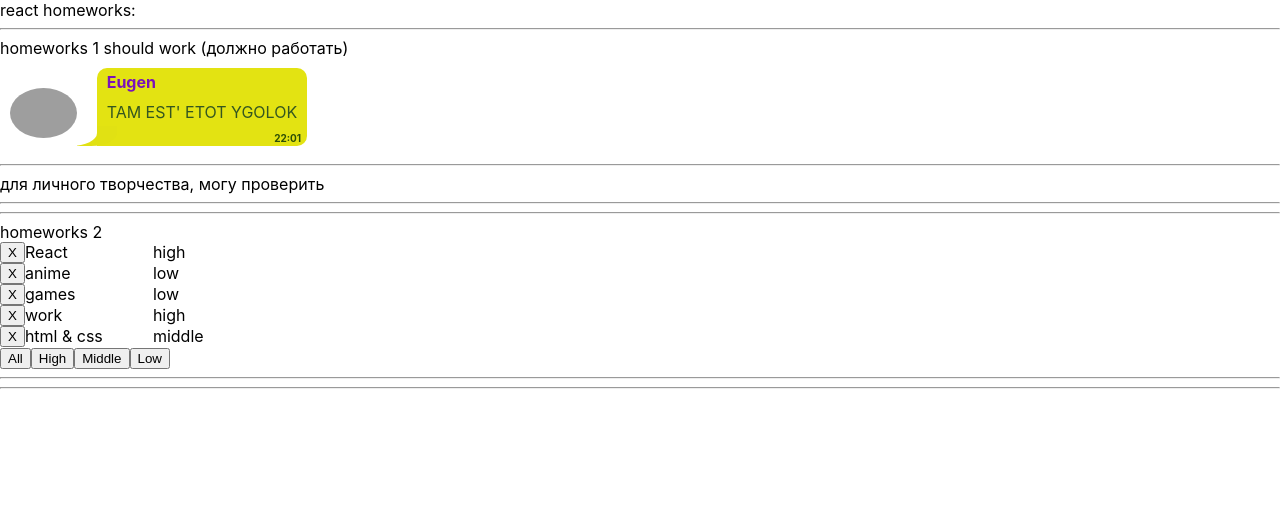
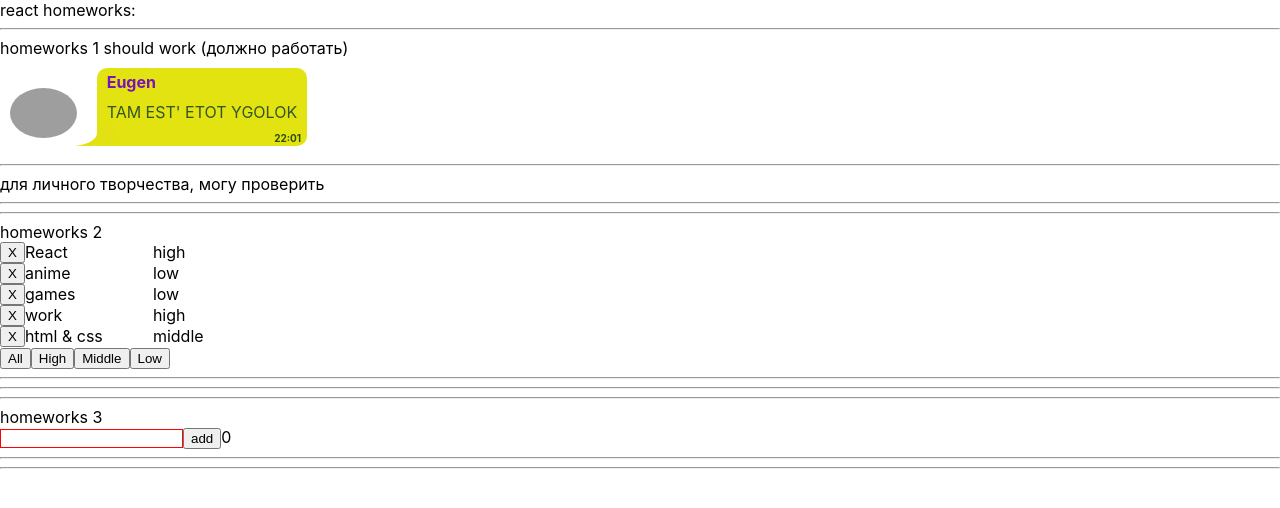
Before and after one commit to StepashkaSuicide/homeworks-by-ignat, a React (Create React App) app: page / in a window 1280 px wide. Shown: the top 508 px of the page. Built offline with nearby package versions, Linux system fonts and the light colour scheme; grey boxes are pictures that could not be loaded.

Commit message:
50% dz completed

```diff
--- a/package.json
+++ b/package.json
@@ -10,9 +10,11 @@
     "@types/node": "^16.11.36",
     "@types/react": "^18.0.9",
     "@types/react-dom": "^18.0.5",
+    "@types/uuid": "^8.3.4",
     "react": "^17.0.2",
     "react-dom": "^17.0.2",
     "react-scripts": "5.0.1",
+    "uuid": "^8.3.2",
     "web-vitals": "^2.1.4"
   },
   "scripts": {
--- a/src/p1-main/m1-ui/u1-app/App.tsx
+++ b/src/p1-main/m1-ui/u1-app/App.tsx
@@ -2,6 +2,7 @@ import React from 'react'
 import s from './App.module.css'
 import HW1 from '../../../p2-homeworks/h1/HW1'
 import HW2 from "../../../p2-homeworks/h2/HW2";
+import HW3 from "../../../p2-homeworks/h3/HW3";
 
 function App() {
     return (
@@ -9,7 +10,7 @@ function App() {
             <div>react homeworks:</div>
             <HW1/>
             <HW2/>
-            {/*<HW3/>*/}
+            <HW3/>
             {/*<HW4/>*/}
             {/*<HW5/>*/}
 
--- a/src/p2-homeworks/h3/Greeting.tsx
+++ b/src/p2-homeworks/h3/Greeting.tsx
@@ -1,12 +1,13 @@
-import React from 'react'
+import React, {ChangeEvent} from 'react'
 import s from './Greeting.module.css'
+import {UserType} from "./HW3";
 
 type GreetingPropsType = {
-    name: any // need to fix any
-    setNameCallback: any // need to fix any
-    addUser: any // need to fix any
-    error: any // need to fix any
-    totalUsers: any // need to fix any
+    name: string // need to fix any
+    setNameCallback: (name: ChangeEvent<HTMLInputElement>) => void // need to fix any
+    addUser: () => void // need to fix any
+    error: string // need to fix any
+    totalUsers: number // need to fix any
 }
 
 // презентационная компонента (для верстальщика)
@@ -15,8 +16,10 @@ const Greeting: React.FC<GreetingPropsType> = (
 ) => {
     const inputClass = s.error // need to fix with (?:)
 
+
     return (
         <div>
+
             <input value={name} onChange={setNameCallback} className={inputClass}/>
             <span>{error}</span>
             <button onClick={addUser}>add</button>
--- a/src/p2-homeworks/h3/GreetingContainer.tsx
+++ b/src/p2-homeworks/h3/GreetingContainer.tsx
@@ -1,9 +1,10 @@
-import React, {useState} from 'react'
+import React, {ChangeEvent, useState} from 'react'
 import Greeting from './Greeting'
+import {UserType} from "./HW3";
 
 type GreetingContainerPropsType = {
-    users: any // need to fix any
-    addUserCallback: any // need to fix any
+    users: Array<UserType> // need to fix any
+    addUserCallback: (name: string) => void // need to fix any
 }
 
 // более простой и понятный для новичков
@@ -12,17 +13,42 @@ type GreetingContainerPropsType = {
 // более современный и удобный для про :)
 // уровень локальной логики
 const GreetingContainer: React.FC<GreetingContainerPropsType> = ({users, addUserCallback}) => { // деструктуризация пропсов
-    const [name, setName] = useState<any>('') // need to fix any
-    const [error, setError] = useState<any>('') // need to fix any
+    const [name, setName] = useState<string>('') // need to fix any /input type title
+    const [error, setError] = useState<string>('') // need to fix any
 
-    const setNameCallback = (e: any) => { // need to fix any
-        setName('') // need to fix
-    }
-    const addUser = () => {
-        alert(`Hello  !`) // need to fix
+    const setNameCallback = (e: ChangeEvent<HTMLInputElement>) => {
+
+
+        if (!name || 0 === name.length) {
+
+         setName(e.currentTarget.value)
+        }else {
+
+        }
+
+
+
+
+
+
+        // need to fix any сделать проверку:
+        // 1) если имя нормальное - то добавить имя
+        // 2) если не нормальное - добавить ошибку
+        // 3) если имя нормально очищаем ошибку
+        // 4) если имя плохое очищаем имя
+        // need to fix
     }
 
-    const totalUsers = 0 // need to fix
+    const addUser = () => {
+        // alert('Hello')
+        addUserCallback(name)
+
+        // need to fix
+    }
+
+    const totalUsers = users.length
+
+    // need to fix
 
     return (
         <Greeting
--- a/src/p2-homeworks/h3/HW3.tsx
+++ b/src/p2-homeworks/h3/HW3.tsx
@@ -1,20 +1,27 @@
 import React, {useState} from 'react'
 import GreetingContainer from './GreetingContainer'
+import {v1} from "uuid";
+
 
 // types
 export type UserType = {
-    _id: any // need to fix any
-    name: any // need to fix any
+    _id: string// need to fix any
+    name: string // need to fix any
 }
 
 // уровень работы с глобальными данными
 function HW3() {
-    const [users, setUsers] = useState<any>([]) // need to fix any
+    const [users, setUsers] = useState<Array<UserType>>([]) // need to fix any
 
-    const addUserCallback = (name: any) => { // need to fix any
-        setUsers([]) // need to fix
+    const addUserCallback = (name: string) => { // need to fix any
+        let newUser = {_id: v1(), name: name}
+        setUsers([newUser, ...users])
+        console.log(name)
+
+
+        // need to fix
+
     }
-
     return (
         <div>
             <hr/>
@@ -31,4 +38,5 @@ function HW3() {
     )
 }
 
+
 export default HW3
```
Also changed, not shown: 1 other file (tests, documents, lock files or other folders).
